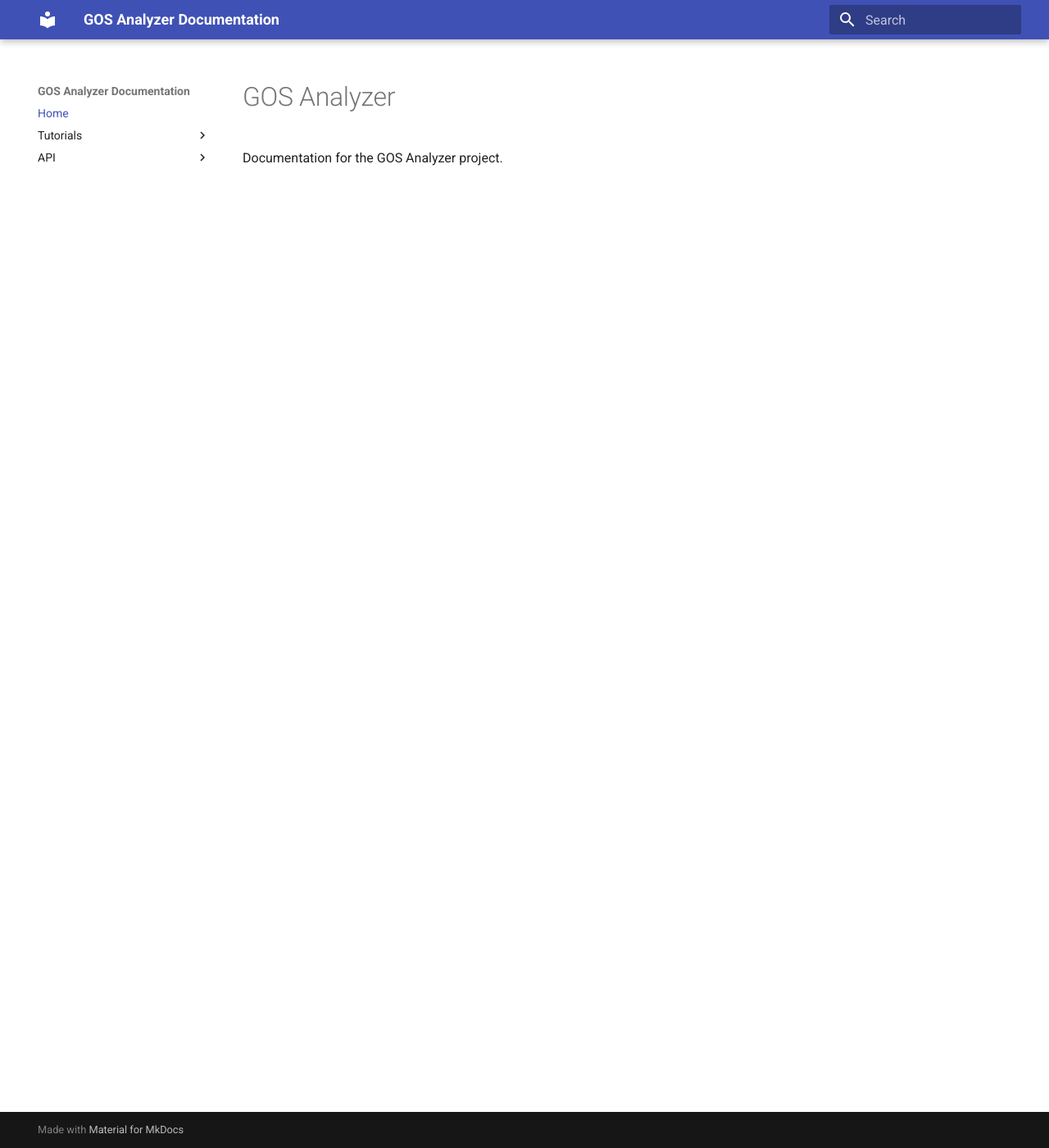
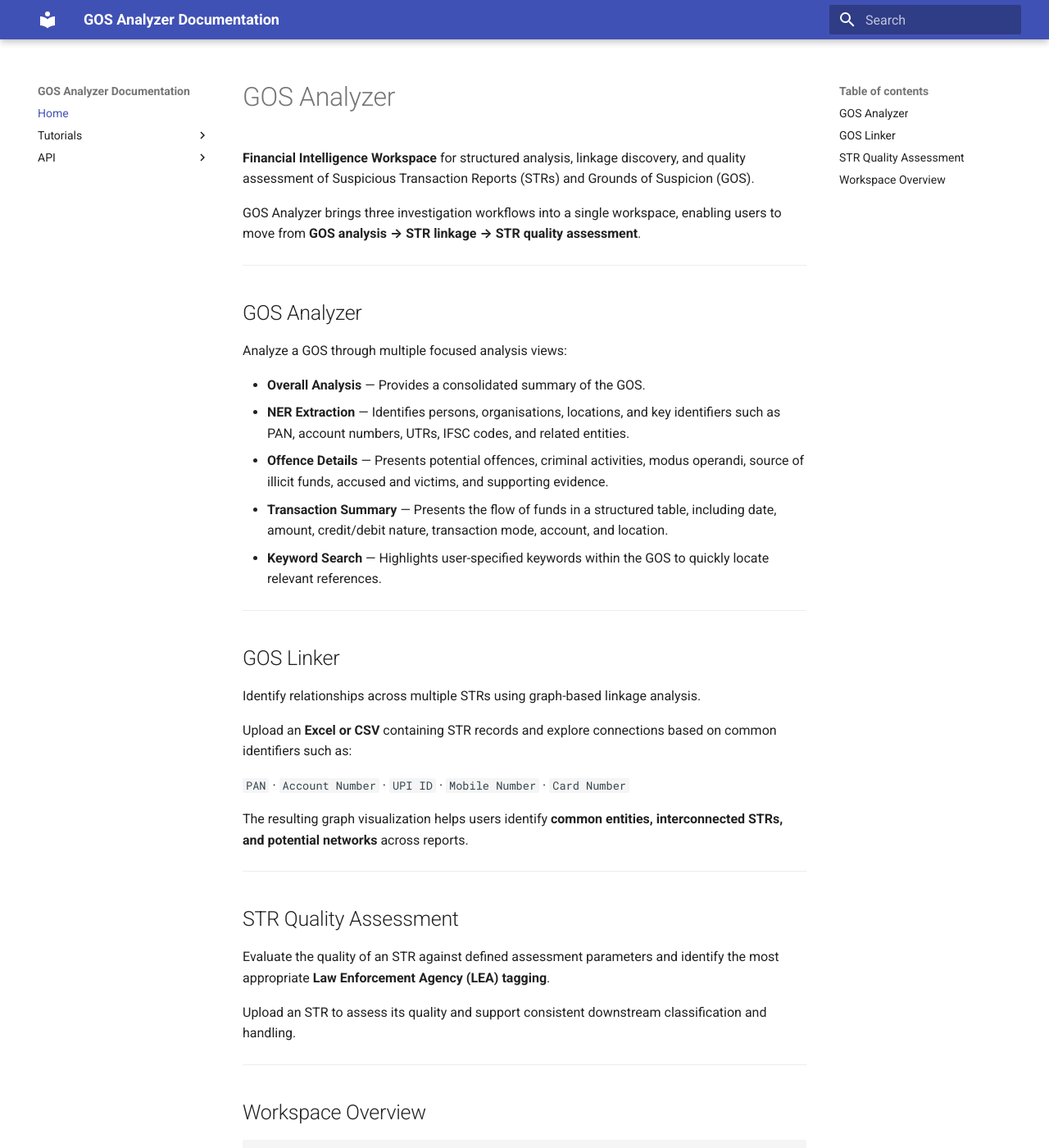
Before and after one commit to Adar8604/gos_analyzer, an MkDocs documentation site: the page built from docs/index.md, in a window 1280 px wide and 1400 px high. Shown: the whole window at 82% size. Built offline with MkDocs 1.6.1 and Material for MkDocs 9.7.7, drawn with Linux system fonts in a browser that asks for light colours; some of the changed text lies outside the part shown.

Commit message:
Home page docs

````diff
--- a/docs/index.md
+++ b/docs/index.md
@@ -1,3 +1,63 @@
 # GOS Analyzer
 
-Documentation for the GOS Analyzer project.
+**Financial Intelligence Workspace** for structured analysis, linkage discovery, and quality assessment of Suspicious Transaction Reports (STRs) and Grounds of Suspicion (GOS).
+
+GOS Analyzer brings three investigation workflows into a single workspace, enabling users to move from **GOS analysis → STR linkage → STR quality assessment**.
+
+---
+
+## GOS Analyzer
+
+Analyze a GOS through multiple focused analysis views:
+
+* **Overall Analysis** — Provides a consolidated summary of the GOS.
+* **NER Extraction** — Identifies persons, organisations, locations, and key identifiers such as PAN, account numbers, UTRs, IFSC codes, and related entities.
+* **Offence Details** — Presents potential offences, criminal activities, modus operandi, source of illicit funds, accused and victims, and supporting evidence.
+* **Transaction Summary** — Presents the flow of funds in a structured table, including date, amount, credit/debit nature, transaction mode, account, and location.
+* **Keyword Search** — Highlights user-specified keywords within the GOS to quickly locate relevant references.
+
+---
+
+## GOS Linker
+
+Identify relationships across multiple STRs using graph-based linkage analysis.
+
+Upload an **Excel or CSV** containing STR records and explore connections based on common identifiers such as:
+
+`PAN` · `Account Number` · `UPI ID` · `Mobile Number` · `Card Number`
+
+The resulting graph visualization helps users identify **common entities, interconnected STRs, and potential networks** across reports.
+
+---
+
+## STR Quality Assessment
+
+Evaluate the quality of an STR against defined assessment parameters and identify the most appropriate **Law Enforcement Agency (LEA) tagging**.
+
+Upload an STR to assess its quality and support consistent downstream classification and handling.
+
+---
+
+## Workspace Overview
+
+```text
+                    FINANCIAL INTELLIGENCE WORKSPACE
+                               │
+          ┌────────────────────┼────────────────────┐
+          │                    │                    │
+          ▼                    ▼                    ▼
+     GOS Analyzer         GOS Linker       STR Quality Assessment
+          │                    │                    │
+          ▼                    ▼                    ▼
+     Analyze GOS          Link Multiple          Assess STR
+                           STRs                    Quality
+          │                   │                    │
+          │                   │                    │
+          ├── Summary         ├── PAN              ├── Quality
+          ├── NER             ├── Account            Assessment
+          ├── Offence         ├── UPI ID           └── LEA Tagging
+          ├── Transaction     ├── Mobile
+          └── Keyword Search  └── Card
+```
+
+GOS Analyzer is designed to provide a **single, focused workspace for financial intelligence analysis**, helping users extract relevant information, discover linkages, and assess STR quality efficiently.
````
